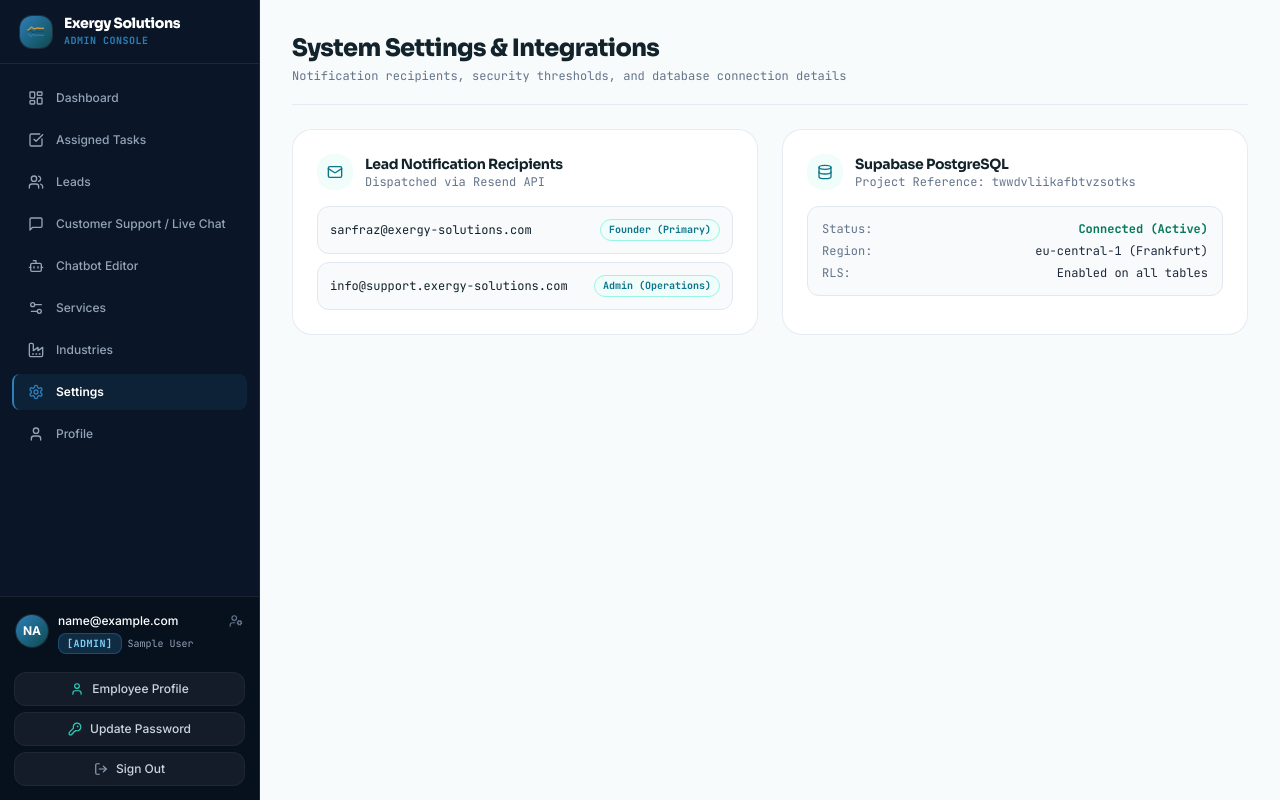
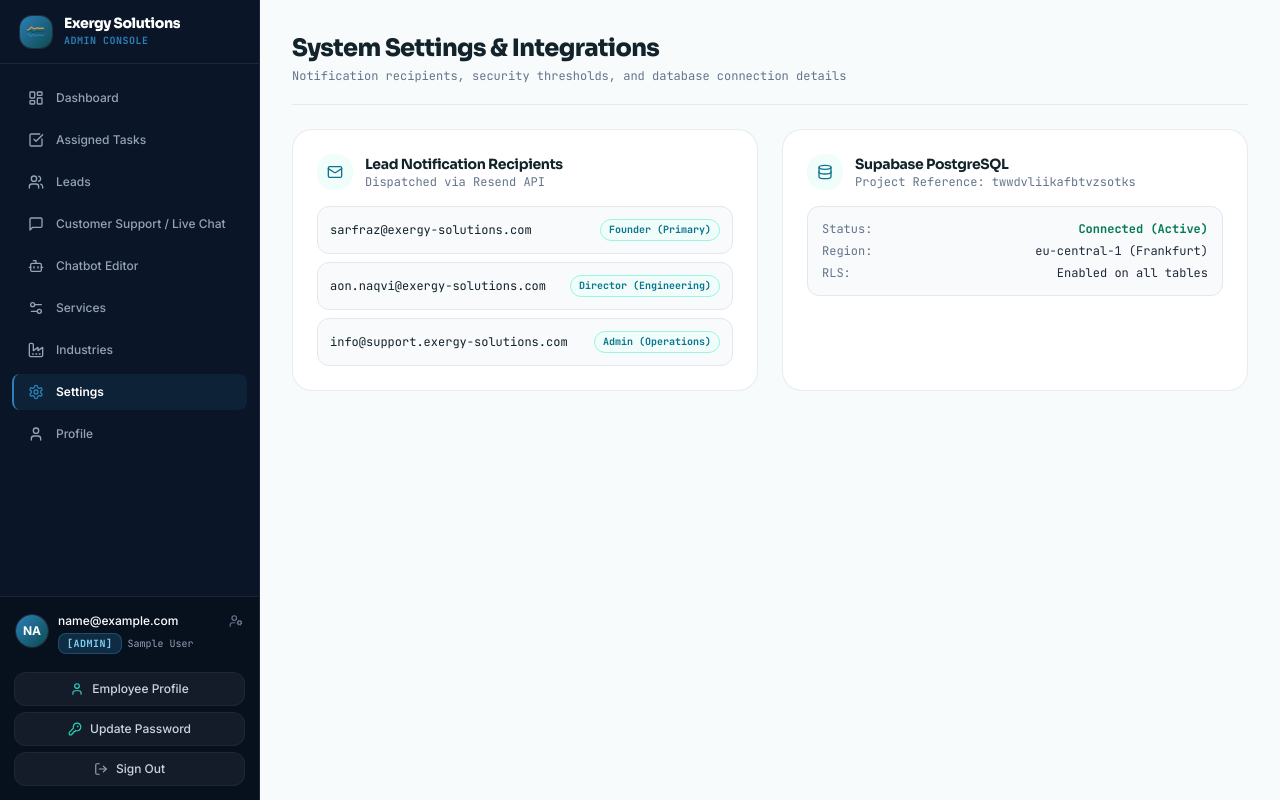
Before and after one commit to zaaammmiiinnn/exergy-prototype, a Next.js app: page /admin/settings in a window 1280 px wide. Built offline with nearby package versions, Linux system fonts and the light colour scheme; no server answers; sample sign-in values are in the browser's storage.

Commit message:
feat(admin): add aon.naqvi@exergy-solutions.com to lead notification recipients and admin settings

```diff
--- a/app/admin/settings/page.tsx
+++ b/app/admin/settings/page.tsx
@@ -36,6 +36,12 @@ export default function AdminSettingsPage() {
               <span>sarfraz@exergy-solutions.com</span>
               <span className="text-[10px] font-bold text-[#0c758d] bg-teal-50 px-2 py-0.5 rounded-full border border-teal-200">
                 Founder (Primary)
+              </span>
+            </div>
+            <div className="p-3 bg-slate-50 rounded-lg border border-slate-200 flex items-center justify-between">
+              <span>aon.naqvi@exergy-solutions.com</span>
+              <span className="text-[10px] font-bold text-[#0c758d] bg-teal-50 px-2 py-0.5 rounded-full border border-teal-200">
+                Director (Engineering)
               </span>
             </div>
             <div className="p-3 bg-slate-50 rounded-lg border border-slate-200 flex items-center justify-between">
--- a/content/seed/settings.ts
+++ b/content/seed/settings.ts
@@ -28,7 +28,7 @@ export const siteSettingsSeed: SiteSettingsSeed = {
   address: "334/6D Al Wasl Street DM199 Al Satwa, Dubai UAE",
   email: "info@support.exergy-solutions.com",
   phone: "+971 50 645 1274",
-  notify_emails: ["sarfraz@exergy-solutions.com", "info@support.exergy-solutions.com"],
+  notify_emails: ["sarfraz@exergy-solutions.com", "aon.naqvi@exergy-solutions.com", "info@support.exergy-solutions.com"],
   linkedin_url: "https://www.linkedin.com/company/135328489/",
   stats: {
     stat_well_designed: "5–10%",
--- a/lib/email/resend.ts
+++ b/lib/email/resend.ts
@@ -20,7 +20,7 @@ export async function sendAssessmentNotificationEmails(
   const gmailPass = process.env.GMAIL_APP_PASSWORD || process.env.SMTP_PASSWORD;
   const gmailUser = process.env.GMAIL_USER || "sarfraz@exergy-solutions.com";
   const apiKey = process.env.RESEND_API_KEY;
-  let adminNotifyRaw = process.env.ADMIN_NOTIFY_EMAILS || "sarfraz@exergy-solutions.com, info@support.exergy-solutions.com";
+  let adminNotifyRaw = process.env.ADMIN_NOTIFY_EMAILS || "sarfraz@exergy-solutions.com, aon.naqvi@exergy-solutions.com, info@support.exergy-solutions.com";
   let adminRecipients = adminNotifyRaw.split(",").map((s) => s.trim()).filter(Boolean);
 
   // Check site_settings.notify_emails in Supabase
--- a/scripts/seed-db.ts
+++ b/scripts/seed-db.ts
@@ -154,7 +154,7 @@ async function seedData() {
   const settings = [
     {
       key: "notify_emails",
-      value: ["sarfraz@exergy-solutions.com", "info@support.exergy-solutions.com"],
+      value: ["sarfraz@exergy-solutions.com", "aon.naqvi@exergy-solutions.com", "info@support.exergy-solutions.com"],
     },
     {
       key: "contact",
```
Also changed, not shown: 2 other files (tests, documents, lock files or other folders).
